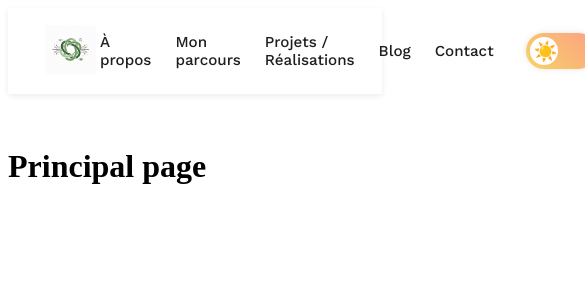
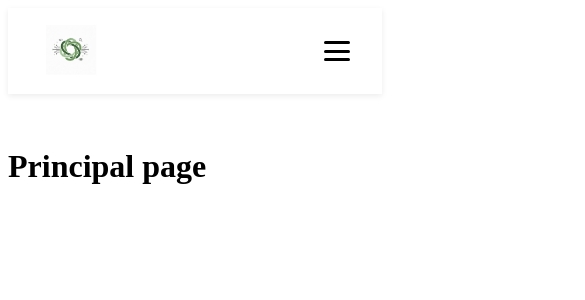
Before and after one commit to C-Alicia/portfolio_ac, a Vue app: page / in a window 390 px wide. Shown: the top 300 px of the page, 585 px wide, since content can reach past the window. Built offline with nearby package versions, Linux system fonts and the light colour scheme.

Commit message:
feat : update header & toogle

```diff
--- a/src/components/Header.vue
+++ b/src/components/Header.vue
@@ -4,25 +4,32 @@
       <img :src="colorScheme === 'dark' ? logoDark : logoLight" alt="Logo du site" class="logo" />
     </RouterLink>
 
-    <nav class="navbar">
-      <RouterLink to="/propos" class="nav-link">À propos</RouterLink>
-      <RouterLink to="/parcours" class="nav-link">Mon parcours</RouterLink>
-      <RouterLink to="/projets" class="nav-link">Projets / Réalisations</RouterLink>
-      <RouterLink to="/blog" class="nav-link">Blog</RouterLink>
-      <RouterLink to="/contact" class="nav-link">Contact</RouterLink>
-        <Toogle />
+    <!-- Bouton menu burger -->
+    <button class="burger" @click="toggleMenu" :class="{ active: menuOpen }" aria-label="Menu">
+      <span></span>
+      <span></span>
+      <span></span>
+    </button>
+
+    <nav class="navbar" :class="{ open: menuOpen }">
+      <RouterLink to="/propos" class="nav-link" @click="closeMenu">À propos</RouterLink>
+      <RouterLink to="/parcours" class="nav-link" @click="closeMenu">Mon parcours</RouterLink>
+      <RouterLink to="/projets" class="nav-link" @click="closeMenu">Projets / Réalisations</RouterLink>
+      <RouterLink to="/blog" class="nav-link" @click="closeMenu">Blog</RouterLink>
+      <RouterLink to="/contact" class="nav-link" @click="closeMenu">Contact</RouterLink>
+      <Toogle />
     </nav>
   </header>
 </template>
 
 <script setup>
-import { computed } from 'vue'
+import { ref, computed } from 'vue'
 import { useDark } from '@vueuse/core'
 import logoLight from '../assets/img/logo_light.svg'
 import logoDark from '../assets/img/logo_dark.svg'
 import Toogle from './Toogle.vue'
 
-// On récupère la valeur du mode sombre
+// Mode sombre
 const isDark = useDark({
   selector: 'body',
   attribute: 'color-scheme',
@@ -30,8 +37,18 @@ const isDark = useDark({
   valueLight: 'light',
 })
 
-// On crée une variable réactive pour suivre le mode
 const colorScheme = computed(() => (isDark.value ? 'dark' : 'light'))
+
+// État du menu mobile
+const menuOpen = ref(false)
+
+const toggleMenu = () => {
+  menuOpen.value = !menuOpen.value
+}
+
+const closeMenu = () => {
+  menuOpen.value = false
+}
 </script>
 
 <style scoped>
@@ -69,10 +86,74 @@ const colorScheme = computed(() => (isDark.value ? 'dark' : 'light'))
   transform: rotate(-5deg) scale(1.05);
 }
 
+/* --- MENU NAVBAR --- */
 .navbar {
   display: flex;
   align-items: center;
   gap: 1.5rem;
+  transition: all 0.3s ease;
+}
+
+/* --- BOUTON BURGER --- */
+.burger {
+  display: none;
+  flex-direction: column;
+  justify-content: space-between;
+  width: 26px;
+  height: 20px;
+  background: none;
+  border: none;
+  cursor: pointer;
+  padding: 0;
+}
+
+.burger span {
+  display: block;
+  width: 100%;
+  height: 3px;
+  background: currentColor;
+  border-radius: 3px;
+  transition: all 0.3s ease;
+}
+
+/* Animation du burger */
+.burger.active span:nth-child(1) {
+  transform: rotate(45deg) translate(5px, 5px);
+}
+.burger.active span:nth-child(2) {
+  opacity: 0;
+}
+.burger.active span:nth-child(3) {
+  transform: rotate(-45deg) translate(5px, -5px);
+}
+
+/* --- RESPONSIVE --- */
+@media (max-width: 768px) {
+  .burger {
+    display: flex;
+  }
+
+  .navbar {
+    position: absolute;
+    top: 70px;
+    left: 0; /* on part du bord gauche */
+    background-color: inherit;
+    flex-direction: column;
+    align-items: center;
+    width: 100%;
+    padding: 2rem 0;
+    gap: 1rem;
+    transform: translateY(-100%);
+    opacity: 0;
+    pointer-events: none;
+    transition: all 0.3s ease;
+  }
+
+  .navbar.open {
+    transform: translateY(0);
+    opacity: 1;
+    pointer-events: all;
+  }
 }
 
 .nav-link {
--- a/src/components/Toogle.vue
+++ b/src/components/Toogle.vue
@@ -3,8 +3,8 @@
     <label class="switch">
       <input type="checkbox" @click="toggleDark()" />
       <span class="slider">
-        <span class="icon sun">☀️</span>
-        <span class="icon moon">🌙</span>
+        <span class="icon sun">✹</span>
+        <span class="icon moon">⏾</span>
       </span>
     </label>
   </body>
```
